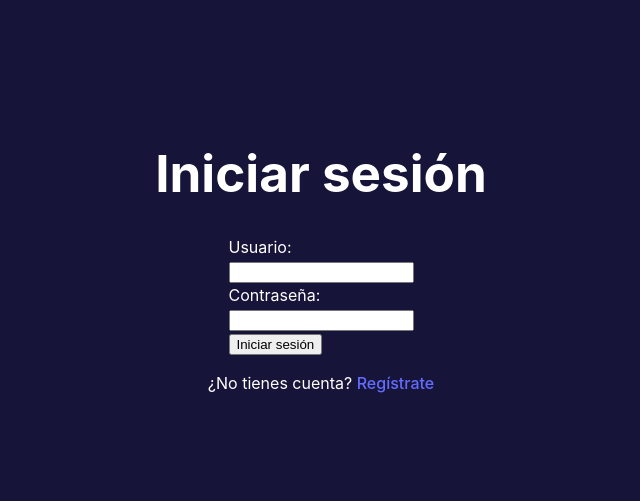
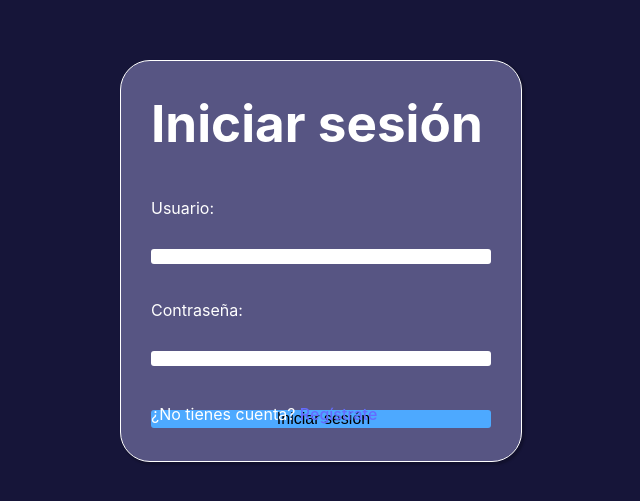
Before and after one commit to NicoleGL/demosaurio, a React (Vite) app: page / in a window 1280 px wide. Shown: the part 139-640 px from the top of the page, without its empty margins (319-959 px from the left). Built offline with nearby package versions, Linux system fonts and the light colour scheme.

Commit message:
Decorar login

```diff
--- a/src/screens/Login/index.jsx
+++ b/src/screens/Login/index.jsx
@@ -1,20 +1,22 @@
 import React from "react";
-import './index.module.css';
+import LoginCSS from './index.module.css';
 
 function LoginPage() {
 
 
     return(
-        <div className="main">
-            <h1>Iniciar sesión</h1>
-            <form>
-                <label for="username">Usuario:</label><br />
-                <input type="user" id="username" name="username" /><br />
-                <label for="password">Contraseña:</label><br />
-                <input type="password" id="password" name="password" /><br />
-                <input type="submit" id="submit" name="password" value="Iniciar sesión" />
-            </form>
-            <p>¿No tienes cuenta? <a>Regístrate</a></p>
+        <div className={LoginCSS.main}>
+            <div className={LoginCSS.square}>
+                <h1 className={LoginCSS.header}>Iniciar sesión</h1>
+                <form className={LoginCSS["form-box"]}>
+                    <label for="username">Usuario:</label><br />
+                    <input type="user" id="username" name="username" className={LoginCSS["enter-text"]} /><br />
+                    <label for="password">Contraseña:</label><br />
+                    <input type="password" id="password" name="password" className={LoginCSS["enter-text"]}/><br />
+                    <input type="submit" id="submit" name="password" value="Iniciar sesión" className={LoginCSS["submit-button"]} />
+                </form>
+                <p>¿No tienes cuenta? <a>Regístrate</a></p>
+            </div>
         </div>
     )
 }
--- a/src/screens/Login/index.module.css
+++ b/src/screens/Login/index.module.css
@@ -1,4 +1,4 @@
-div {
+.main {
     width: 100%;
     height: 100%;
     display: flex;
@@ -7,14 +7,69 @@ div {
     flex-direction: column;
 }
 
-h1 {
+.square {
+    height: 400px;
+    width: 400px;
+    background-color: #575583;
+    border: 1px solid white;
+    border-radius: 30px;
+    box-shadow: 2px 2px 2px 1px rgba(0, 0, 0, 0.2);
+    overflow: auto;
+}
+
+.form-box {
+    height: 200px;
+    margin-left: 30px;
+    margin-right: 30px;
+    display: flex;
+    flex-direction: column;
+}
+
+
+.header {
     color: white;
+    margin-left: 30px;
 }
 
 label {
     color: white;
+    margin-top: 10px;
+    font-size: 16px;
+}
+
+input {
+    width: 100%;
+    border: 0;
+    padding: 0;
+    padding-left: 5px;
+    box-sizing: border-box;
+    -webkit-box-sizing: border-box;
+    -moz-box-sizing: border-box;
+}
+
+#username {
+    margin-top: 50px;
+}
+
+.enter-text {
+    height: 20px;
+    border-radius: 3px;
+    margin-top: 5px;
+}
+
+.submit-button {
+    margin-top: 20px;
+    height: 30px;
+    border-radius: 3px;
+    background-color: #4da9ff;
+    font-size: 16px;
+}
+
+.submit-button:hover {
+    background-color: #80c1ff;
 }
 
 p {
     color:white;
+    margin-left: 30px;
 }
```
